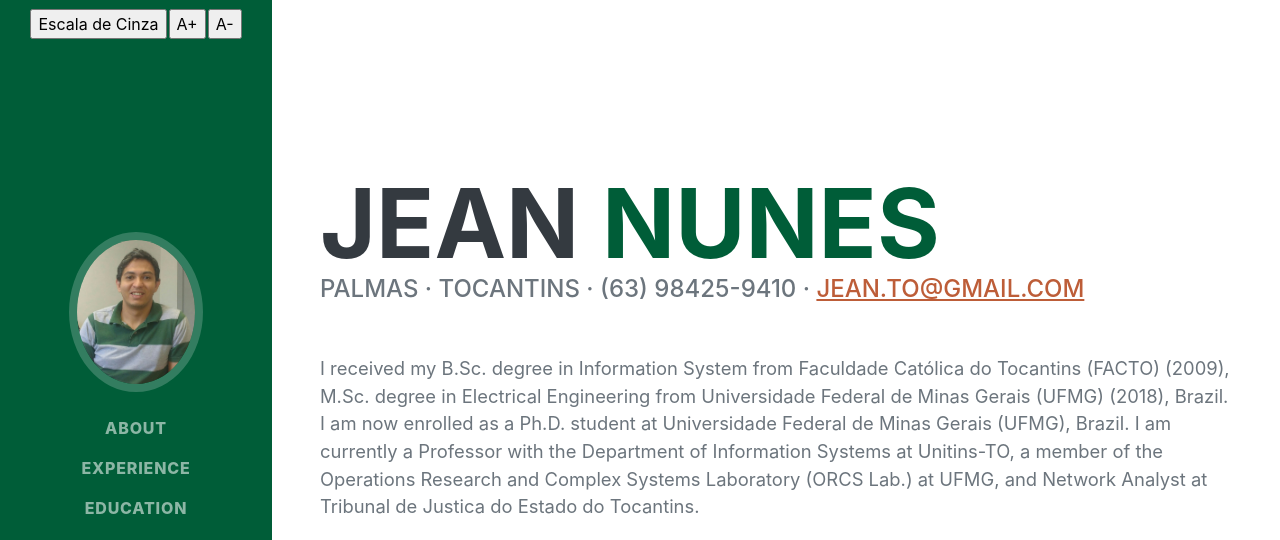
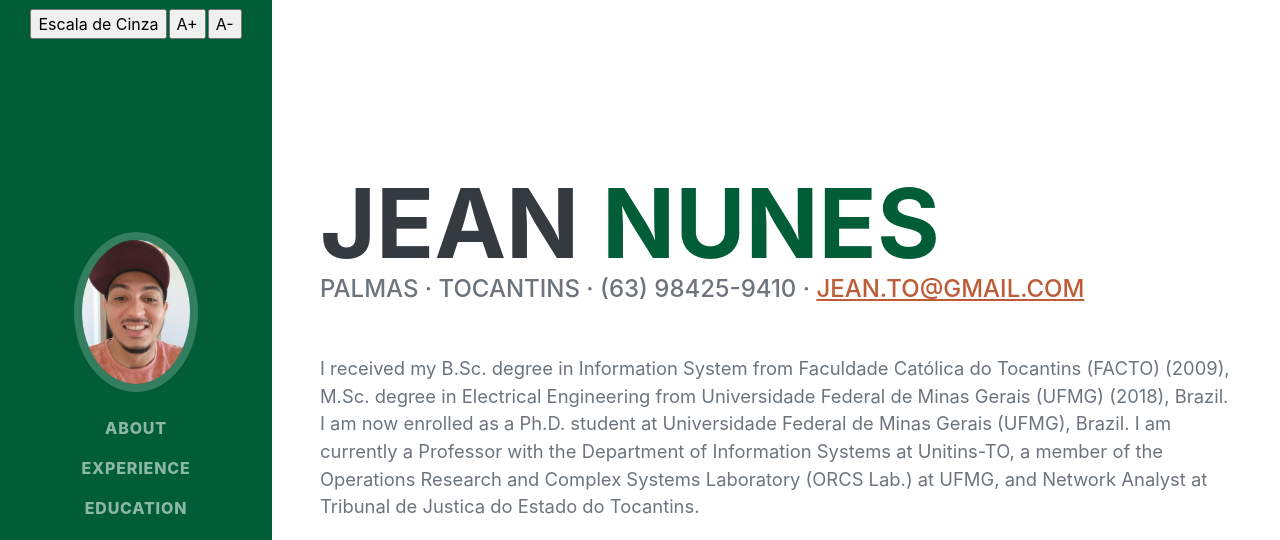
Before and after one commit to jeanto/jeannunes, a plain HTML site: page index.html in a window 1280 px wide. Shown: the top 540 px of the page. Drawn offline with nearby package versions, Linux system fonts and the light colour scheme; a web font is replaced by a local one.

Commit message:
Update index.html

```diff
--- a/index.html
+++ b/index.html
@@ -50,7 +50,7 @@
 
             <a class="navbar-brand js-scroll-trigger" href="#page-top">
                 <span class="d-block d-lg-none">Jean Nunes</span>
-                <span class="d-none d-lg-block"><img class="img-fluid img-profile rounded-circle mx-auto mb-2" src="assets/img/profile-image.jpg" alt="..." /></span>
+                <span class="d-none d-lg-block"><img class="img-fluid img-profile rounded-circle mx-auto mb-2" src="assets/img/profile-image2.jpg" alt="..." /></span>
             </a>
             <button class="navbar-toggler" type="button" data-bs-toggle="collapse" data-bs-target="#navbarResponsive" aria-controls="navbarResponsive" aria-expanded="false" aria-label="Toggle navigation"><span class="navbar-toggler-icon"></span></button>
             <div class="collapse navbar-collapse" id="navbarResponsive">
```
